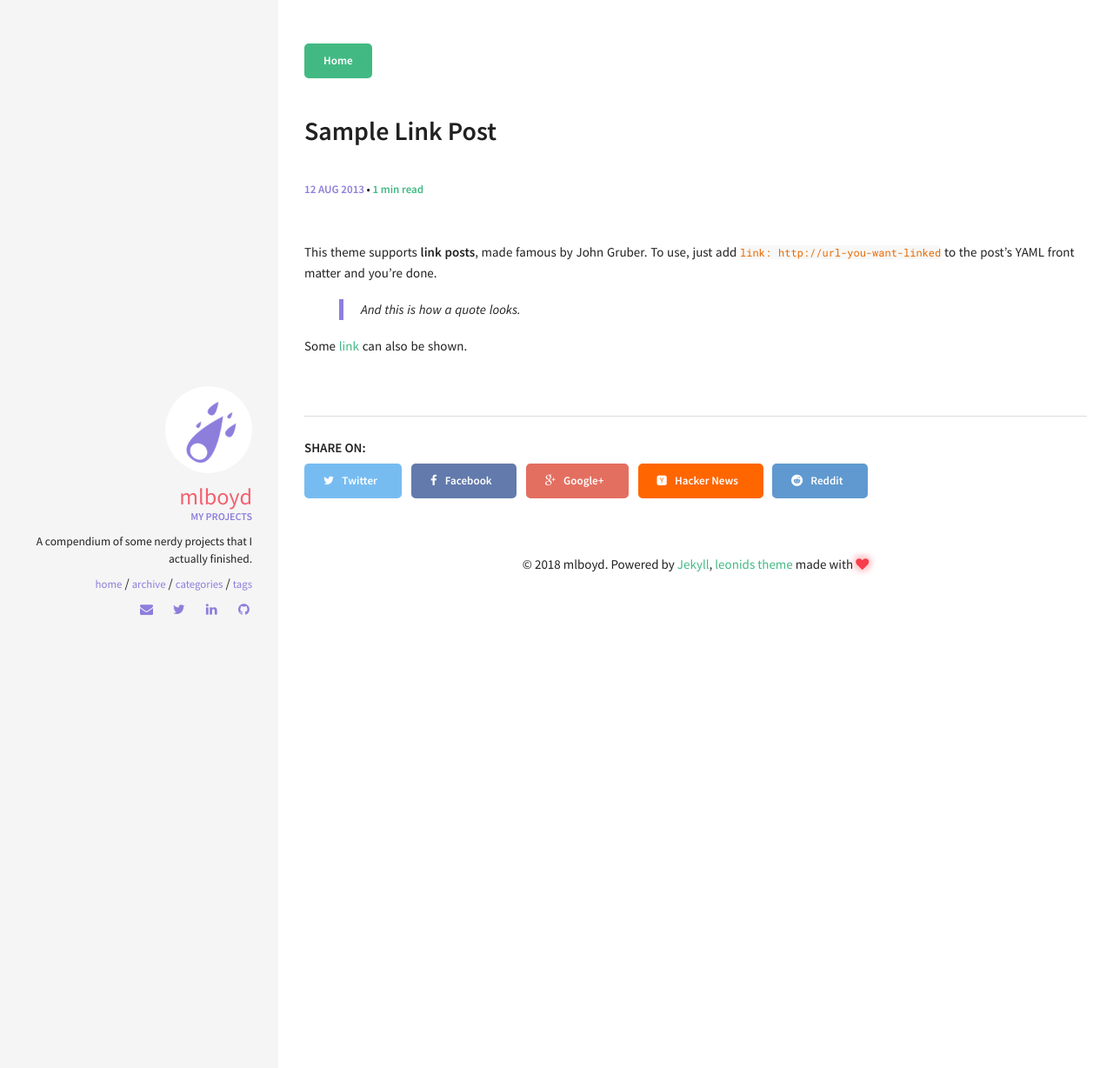
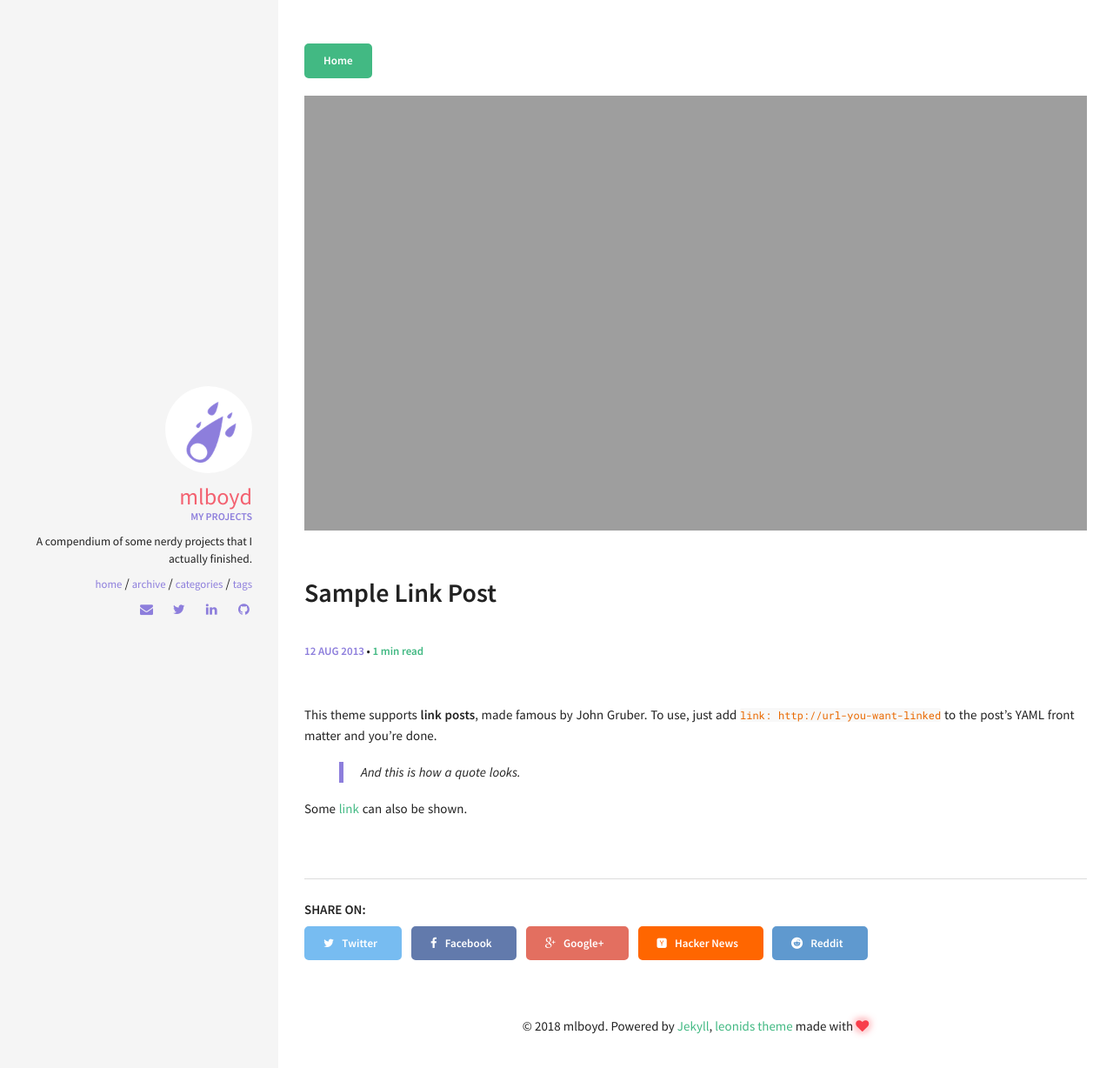
Before and after one commit to matthewlboyd/matthewlboyd.com, a Jekyll site: the page built from _posts/2013-08-12-sample-link-post.md, in a window 1280 px wide. Shown: the top 1228 px of the page at 87% size. Built offline with Jekyll 4.4.1, drawn with Linux system fonts in a browser that asks for light colours; comment, search, counter and statistics services are not loaded.

Commit message:
Updated '_layouts/post.html' via CloudCannon

```diff
--- a/_layouts/post.html
+++ b/_layouts/post.html
@@ -8,7 +8,7 @@ comments: true
   Home
 </a>
 
-{% if page.image.feature %}
+
 <div class="post-image-feature">
   <img class="feature-image" src=
   {% if page.image.feature contains 'https' or page.image.feature contains 'http' %}
@@ -22,7 +22,7 @@ comments: true
   <span class="image-credit">Photo Credit: <a href="{{ page.image.creditlink }}">{{ page.image.credit }}</a></span>
   {% endif %}
 </div><!-- /.image-wrap -->
-{% endif %}
+
 
 
 <div id="post">
```
